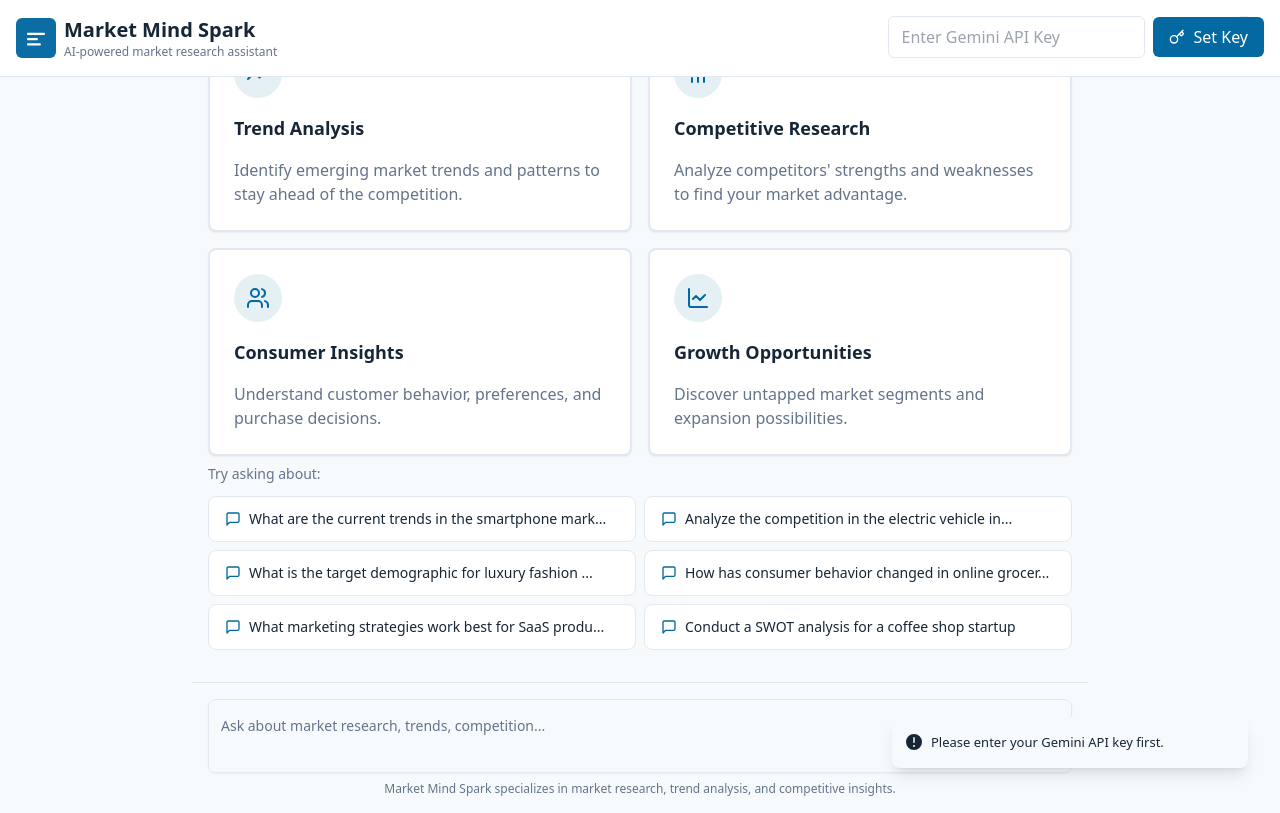
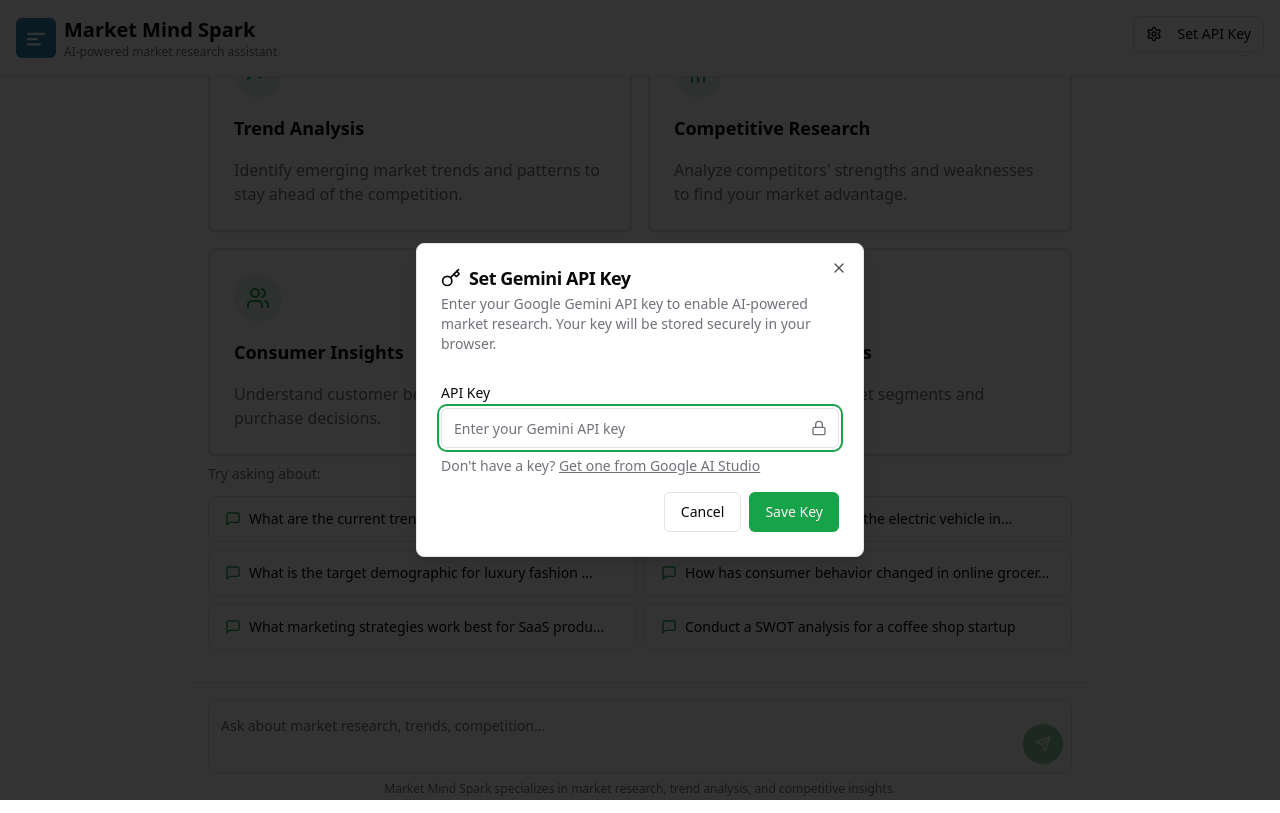
Before and after one commit to dev235t/market-mind-spark, a React (Vite) app: page / in a window 1280 px wide. Both pictures are taken after a click on the button "Conduct a SWOT analysis for a coffee shop startup". Built offline with nearby package versions, Linux system fonts and the light colour scheme.

Commit message:
Add API key backend
Implement backend functionality for storing and managing the Gemini API key.

```diff
--- /dev/null
+++ b/src/components/APIKeyModal.tsx
@@ -0,0 +1,75 @@
+
+import React, { useState } from "react";
+import { Dialog, DialogContent, DialogDescription, DialogFooter, DialogHeader, DialogTitle } from "@/components/ui/dialog";
+import { Button } from "@/components/ui/button";
+import { Input } from "@/components/ui/input";
+import { Label } from "@/components/ui/label";
+import { Key, Lock } from "lucide-react";
+import { toast } from "sonner";
+
+interface APIKeyModalProps {
+  isOpen: boolean;
+  onClose: () => void;
+  onSubmit: (apiKey: string) => void;
+}
+
+const APIKeyModal: React.FC<APIKeyModalProps> = ({ isOpen, onClose, onSubmit }) => {
+  const [apiKey, setApiKey] = useState("");
+
+  const handleSubmit = (e: React.FormEvent) => {
+    e.preventDefault();
+    if (!apiKey.trim()) {
+      toast.error("Please enter a valid API key");
+      return;
+    }
+    onSubmit(apiKey);
+    onClose();
+  };
+
+  return (
+    <Dialog open={isOpen} onOpenChange={(open) => !open && onClose()}>
+      <DialogContent className="sm:max-w-md">
+        <DialogHeader>
+          <DialogTitle className="flex items-center gap-2">
+            <Key className="h-5 w-5" /> Set Gemini API Key
+          </DialogTitle>
+          <DialogDescription>
+            Enter your Google Gemini API key to enable AI-powered market research.
+            Your key will be stored securely in your browser.
+          </DialogDescription>
+        </DialogHeader>
+        <form onSubmit={handleSubmit}>
+          <div className="grid gap-4 py-4">
+            <div className="grid gap-2">
+              <Label htmlFor="apiKey" className="text-left">
+                API Key
+              </Label>
+              <div className="relative">
+                <Input
+                  id="apiKey"
+                  type="password"
+                  value={apiKey}
+                  onChange={(e) => setApiKey(e.target.value)}
+                  className="pr-10"
+                  placeholder="Enter your Gemini API key"
+                />
+                <Lock className="absolute right-3 top-1/2 transform -translate-y-1/2 h-4 w-4 text-muted-foreground" />
+              </div>
+              <p className="text-sm text-muted-foreground">
+                Don't have a key? <a href="https://ai.google.dev/" target="_blank" rel="noopener noreferrer" className="underline hover:text-primary">Get one from Google AI Studio</a>
+              </p>
+            </div>
+          </div>
+          <DialogFooter>
+            <Button type="button" variant="outline" onClick={onClose}>
+              Cancel
+            </Button>
+            <Button type="submit">Save Key</Button>
+          </DialogFooter>
+        </form>
+      </DialogContent>
+    </Dialog>
+  );
+};
+
+export default APIKeyModal;
--- a/src/components/MarketResearchChat.tsx
+++ b/src/components/MarketResearchChat.tsx
@@ -1,3 +1,4 @@
+
 import React, { useState, useRef, useEffect } from "react";
 import { v4 as uuidv4 } from "uuid";
 import { toast } from "sonner";
@@ -9,8 +10,12 @@ import LoadingMessage from "@/components/LoadingMessage";
 import ErrorMessage from "@/components/ErrorMessage";
 import ChatInput from "@/components/ChatInput";
 import SuggestionChip from "@/components/SuggestionChip";
-import { BarChart, LineChart, TrendingUp, Users, Key } from "lucide-react";
+import { BarChart, LineChart, TrendingUp, Users, Key, Settings } from "lucide-react";
 import FeatureHighlight from "@/components/FeatureHighlight";
+import APIKeyModal from "@/components/APIKeyModal";
+import { Button } from "@/components/ui/button";
+
+const GEMINI_API_KEY_STORAGE_KEY = "market-mind-spark-gemini-api-key";
 
 const initialMessages: Message[] = [
   {
@@ -28,8 +33,12 @@ const MarketResearchChat: React.FC = () => {
     error: null,
   });
   const [showSuggestions, setShowSuggestions] = useState(true);
-  const [geminiApiKey, setGeminiApiKey] = useState<string>('');
-  const [isApiKeySet, setIsApiKeySet] = useState(false);
+  const [geminiApiKey, setGeminiApiKey] = useState<string>(() => {
+    // Load API key from localStorage on initial render
+    return localStorage.getItem(GEMINI_API_KEY_STORAGE_KEY) || '';
+  });
+  const [isApiKeySet, setIsApiKeySet] = useState(() => Boolean(localStorage.getItem(GEMINI_API_KEY_STORAGE_KEY)));
+  const [isApiKeyModalOpen, setIsApiKeyModalOpen] = useState(false);
   const messagesEndRef = useRef<HTMLDivElement>(null);
 
   const scrollToBottom = () => {
@@ -44,13 +53,23 @@ const MarketResearchChat: React.FC = () => {
     if (key.trim()) {
       setGeminiApiKey(key);
       setIsApiKeySet(true);
-      toast.success("API Key added successfully!");
+      localStorage.setItem(GEMINI_API_KEY_STORAGE_KEY, key);
+      toast.success("API Key saved successfully!", {
+        description: "Your key is stored securely in your browser.",
+      });
     }
+  };
+
+  const clearApiKey = () => {
+    localStorage.removeItem(GEMINI_API_KEY_STORAGE_KEY);
+    setGeminiApiKey('');
+    setIsApiKeySet(false);
+    toast.info("API Key removed");
   };
 
   const generateResponse = async (query: string) => {
     if (!isApiKeySet) {
-      toast.error("Please enter your Gemini API key first.");
+      setIsApiKeyModalOpen(true);
       return;
     }
 
@@ -100,7 +119,7 @@ const MarketResearchChat: React.FC = () => {
 
   const handleSendMessage = (content: string) => {
     if (!isApiKeySet) {
-      toast.error("Please enter your Gemini API key first.");
+      setIsApiKeyModalOpen(true);
       return;
     }
 
@@ -148,24 +167,34 @@ const MarketResearchChat: React.FC = () => {
   };
 
   return (
-    <div className="flex flex-col h-[calc(100vh-4rem)] max-w-4xl mx-auto">
-      {!isApiKeySet && (
-        <div className="fixed top-4 right-4 z-50 flex items-center space-x-2">
-          <input
-            type="text"
-            placeholder="Enter Gemini API Key"
-            value={geminiApiKey}
-            onChange={(e) => setGeminiApiKey(e.target.value)}
-            className="px-3 py-2 border rounded-md"
-          />
-          <button
-            onClick={() => handleApiKeySubmit(geminiApiKey)}
-            className="bg-primary text-white px-4 py-2 rounded-md flex items-center gap-2"
+    <div className="flex flex-col h-[calc(100vh-4rem)] max-w-4xl mx-auto animate-fadeIn">
+      <div className="fixed top-4 right-4 z-50 flex items-center space-x-2">
+        <Button
+          variant="outline"
+          size="sm"
+          className="animate-fadeIn"
+          onClick={() => setIsApiKeyModalOpen(true)}
+        >
+          <Settings size={16} className="mr-2" />
+          {isApiKeySet ? "Change API Key" : "Set API Key"}
+        </Button>
+        {isApiKeySet && (
+          <Button
+            variant="outline"
+            size="sm"
+            className="animate-fadeIn text-destructive"
+            onClick={clearApiKey}
           >
-            <Key size={16} /> Set Key
-          </button>
-        </div>
-      )}
+            Clear API Key
+          </Button>
+        )}
+      </div>
+
+      <APIKeyModal
+        isOpen={isApiKeyModalOpen}
+        onClose={() => setIsApiKeyModalOpen(false)}
+        onSubmit={handleApiKeySubmit}
+      />
 
       <div className="flex-1 overflow-y-auto px-4 py-6">
         <div className="space-y-2">
@@ -178,7 +207,7 @@ const MarketResearchChat: React.FC = () => {
           {chatState.error && <ErrorMessage message={chatState.error} />}
 
           {chatState.messages.length === 1 && (
-            <div className="my-8">
+            <div className="my-8 animate-scaleIn">
               <h2 className="text-xl font-semibold mb-4 text-center">What Market Mind Spark can do for you</h2>
               <div className="grid grid-cols-1 md:grid-cols-2 gap-4">
                 <FeatureHighlight
@@ -206,7 +235,7 @@ const MarketResearchChat: React.FC = () => {
           )}
 
           {showSuggestions && (
-            <div className="my-6">
+            <div className="my-6 animate-slideUp">
               <h3 className="text-sm font-medium text-muted-foreground mb-3">Try asking about:</h3>
               <div className="grid grid-cols-1 sm:grid-cols-2 gap-2">
                 {marketQuerySuggestions.map((suggestion, index) => (
@@ -224,7 +253,7 @@ const MarketResearchChat: React.FC = () => {
         </div>
       </div>
 
-      <div className="border-t bg-background/80 backdrop-blur-sm p-4">
+      <div className="border-t bg-background/80 backdrop-blur-sm p-4 animate-slideUp">
         <ChatInput
           onSend={handleSendMessage}
           disabled={chatState.isLoading}
--- a/src/index.css
+++ b/src/index.css
@@ -1,86 +1,52 @@
+
 @tailwind base;
 @tailwind components;
 @tailwind utilities;
 
 @layer base {
   :root {
-    --background: 210 50% 98%;
-    --foreground: 210 40% 15%;
-
+    --background: 0 0% 100%;
+    --foreground: 240 10% 3.9%;
     --card: 0 0% 100%;
-    --card-foreground: 210 40% 15%;
-
+    --card-foreground: 240 10% 3.9%;
     --popover: 0 0% 100%;
-    --popover-foreground: 210 40% 15%;
-
-    --primary: 201 96% 32%;
-    --primary-foreground: 210 40% 98%;
-
-    --secondary: 210 20% 96%;
-    --secondary-foreground: 210 40% 15%;
-
-    --muted: 210 20% 96%;
-    --muted-foreground: 215.4 16.3% 46.9%;
-
-    --accent: 24 94% 53%;
-    --accent-foreground: 0 0% 100%;
-
+    --popover-foreground: 240 10% 3.9%;
+    --primary: 142.1 76.2% 36.3%;
+    --primary-foreground: 355.7 100% 97.3%;
+    --secondary: 240 4.8% 95.9%;
+    --secondary-foreground: 240 5.9% 10%;
+    --muted: 240 4.8% 95.9%;
+    --muted-foreground: 240 3.8% 46.1%;
+    --accent: 240 4.8% 95.9%;
+    --accent-foreground: 240 5.9% 10%;
     --destructive: 0 84.2% 60.2%;
     --destructive-foreground: 0 0% 98%;
-
-    --border: 214.3 31.8% 91.4%;
-    --input: 214.3 31.8% 91.4%;
-    --ring: 201 96% 32%;
-
+    --border: 240 5.9% 90%;
+    --input: 240 5.9% 90%;
+    --ring: 142.1 76.2% 36.3%;
     --radius: 0.5rem;
-
-    --sidebar-background: 0 0% 98%;
-    --sidebar-foreground: 240 5.3% 26.1%;
-    --sidebar-primary: 240 5.9% 10%;
-    --sidebar-primary-foreground: 0 0% 98%;
-    --sidebar-accent: 240 4.8% 95.9%;
-    --sidebar-accent-foreground: 240 5.9% 10%;
-    --sidebar-border: 220 13% 91%;
-    --sidebar-ring: 217.2 91.2% 59.8%;
   }
 
   .dark {
-    --background: 210 30% 10%;
-    --foreground: 210 40% 98%;
-
-    --card: 210 30% 8%;
-    --card-foreground: 210 40% 98%;
-
-    --popover: 210 30% 8%;
-    --popover-foreground: 210 40% 98%;
-
-    --primary: 201 96% 32%;
-    --primary-foreground: 210 40% 98%;
-
-    --secondary: 210 30% 15%;
-    --secondary-foreground: 210 40% 98%;
-
-    --muted: 210 30% 15%;
-    --muted-foreground: 215 20.2% 65.1%;
-
-    --accent: 24 94% 53%;
-    --accent-foreground: 0 0% 100%;
-
+    --background: 20 14.3% 4.1%;
+    --foreground: 0 0% 95%;
+    --card: 24 9.8% 10%;
+    --card-foreground: 0 0% 95%;
+    --popover: 0 0% 9%;
+    --popover-foreground: 0 0% 95%;
+    --primary: 142.1 70.6% 45.3%;
+    --primary-foreground: 144.9 80.4% 10%;
+    --secondary: 240 3.7% 15.9%;
+    --secondary-foreground: 0 0% 98%;
+    --muted: 0 0% 15%;
+    --muted-foreground: 240 5% 64.9%;
+    --accent: 12 6.5% 15.1%;
+    --accent-foreground: 0 0% 98%;
     --destructive: 0 62.8% 30.6%;
-    --destructive-foreground: 210 40% 98%;
-
-    --border: 210 30% 18%;
-    --input: 210 30% 18%;
-    --ring: 201 96% 32%;
-
-    --sidebar-background: 210 30% 8%;
-    --sidebar-foreground: 210 40% 98%;
-    --sidebar-primary: 201 96% 32%;
-    --sidebar-primary-foreground: 0 0% 100%;
-    --sidebar-accent: 210 30% 15%;
-    --sidebar-accent-foreground: 210 40% 98%;
-    --sidebar-border: 210 30% 18%;
-    --sidebar-ring: 201 96% 32%;
+    --destructive-foreground: 0 85.7% 97.3%;
+    --border: 240 3.7% 15.9%;
+    --input: 240 3.7% 15.9%;
+    --ring: 142.4 71.8% 29.2%;
   }
 }
 
@@ -88,113 +54,40 @@
   * {
     @apply border-border;
   }
-
   body {
-    @apply bg-background text-foreground transition-colors duration-300;
+    @apply bg-background text-foreground;
+    font-feature-settings: "rlig" 1, "calt" 1;
   }
 }
 
-.chat-bubble {
-  position: relative;
-  max-width: 85%;
-  border-radius: 1rem;
-  padding: 1rem;
-  margin-bottom: 1rem;
-}
+@layer utilities {
+  .animate-fadeIn {
+    animation: fadeIn 0.5s ease-in-out;
+  }
 
-.user-bubble {
-  background-color: hsl(var(--primary));
-  color: hsl(var(--primary-foreground));
-  margin-left: auto;
-  border-bottom-right-radius: 0.25rem;
-}
+  .animate-scaleIn {
+    animation: scaleIn 0.5s ease-out;
+  }
 
-.assistant-bubble {
-  background-color: hsl(var(--card));
-  color: hsl(var(--card-foreground));
-  margin-right: auto;
-  border-bottom-left-radius: 0.25rem;
-  box-shadow: 0 1px 2px rgba(0,0,0,0.1);
-}
+  .animate-slideUp {
+    animation: slideUp 0.5s ease-out;
+  }
 
-.typing-indicator {
-  display: inline-block;
-  width: 1.5rem;
-  height: 1.5rem;
-}
-
-.typing-indicator span {
-  display: inline-block;
-  width: 0.5rem;
-  height: 0.5rem;
-  border-radius: 50%;
-  background-color: currentColor;
-  opacity: 0.6;
-  animation: typing-dot 1.4s infinite ease-in-out both;
-}
-
-.typing-indicator span:nth-child(1) {
-  animation-delay: -0.32s;
-}
-
-.typing-indicator span:nth-child(2) {
-  animation-delay: -0.16s;
-}
-
-@keyframes typing-dot {
-  0%, 80%, 100% { transform: scale(0.4); }
-  40% { transform: scale(1.0); }
-}
-
-.gradient-bg {
-  background: linear-gradient(135deg, #0368a1 0%, #4a9fd8 100%);
-}
-
-.suggestion-chip {
-  transition: all 0.3s cubic-bezier(0.25, 0.46, 0.45, 0.94);
-}
-
-.suggestion-chip:hover {
-  transform: translateY(-4px) scale(1.03);
-  box-shadow: 0 8px 16px -4px rgba(0, 0, 0, 0.15);
-}
-
-.theme-transition {
-  transition: background-color 0.3s ease, color 0.3s ease, border-color 0.3s ease;
-}
-
-.dark .suggestion-chip:hover {
-  box-shadow: 0 8px 16px -4px rgba(0, 0, 0, 0.5);
-}
-
-@keyframes fade-in {
-  from {
-    opacity: 0;
-    transform: translateY(10px);
-  }
-  to {
-    opacity: 1;
-    transform: translateY(0);
+  .animate-slideIn {
+    animation: slideIn 0.5s ease-out;
   }
 }
 
-@keyframes pulse-slow {
-  0%, 100% { opacity: 1; }
-  50% { opacity: 0.7; }
-}
-
-@keyframes slide-in {
+@keyframes fadeIn {
   from {
-    transform: translateX(-20px);
     opacity: 0;
   }
   to {
-    transform: translateX(0);
     opacity: 1;
   }
 }
 
-@keyframes scale-in {
+@keyframes scaleIn {
   from {
     transform: scale(0.95);
     opacity: 0;
@@ -205,18 +98,29 @@
   }
 }
 
-.animate-fade-in {
-  animation: fade-in 0.5s ease-out forwards;
+@keyframes slideUp {
+  from {
+    transform: translateY(20px);
+    opacity: 0;
+  }
+  to {
+    transform: translateY(0);
+    opacity: 1;
+  }
 }
 
-.animate-slide-in {
-  animation: slide-in 0.5s ease-out forwards;
+@keyframes slideIn {
+  from {
+    transform: translateX(20px);
+    opacity: 0;
+  }
+  to {
+    transform: translateX(0);
+    opacity: 1;
+  }
 }
 
-.animate-scale-in {
-  animation: scale-in 0.4s ease-out forwards;
+/* Add smooth transitions for theme changes */
+.theme-transition {
+  transition: background-color 0.3s ease-in-out, color 0.3s ease-in-out;
 }
-
-.animate-pulse-slow {
-  animation: pulse-slow 3s infinite;
-}
```
